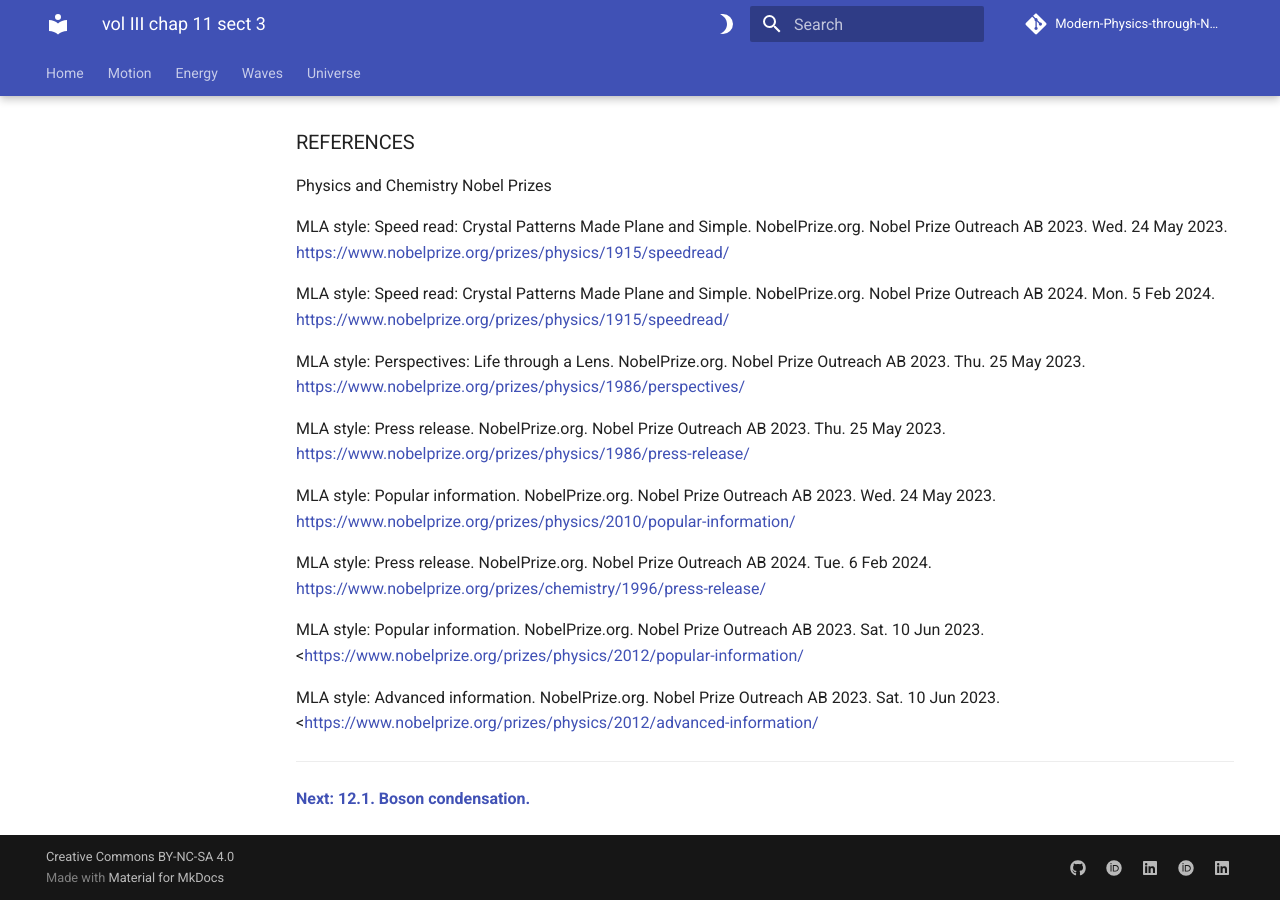
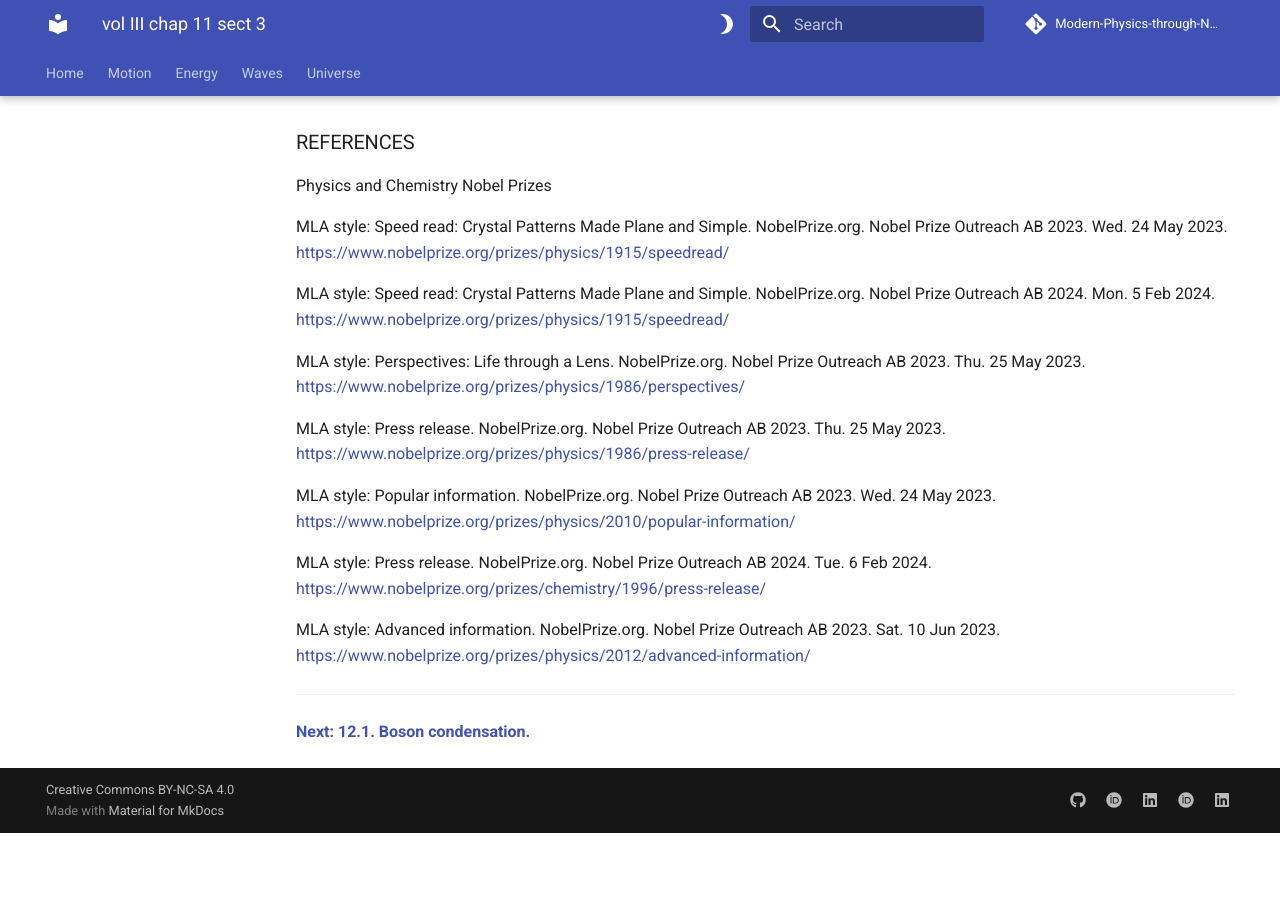
Before and after one commit to modphysnobel/modphysnobel.github.io, an MkDocs documentation site: the page built from docs/vol-III/vol-III-chap-11-sect-3.md, in a window 1280 px wide and 900 px high, scrolled down 9168 px. Built offline with MkDocs 1.6.1 and Material for MkDocs 9.7.7, drawn with Linux system fonts in a browser that asks for light colours; some web fonts are replaced; comment, search, counter and statistics services are not loaded; after the commit the page ends 10001 px from its top, so only the background shows below that.

Commit message:
Update vol-III-chap-11-sect-3.md

```diff
--- a/docs/vol-III/vol-III-chap-11-sect-3.md
+++ b/docs/vol-III/vol-III-chap-11-sect-3.md
@@ -1834,9 +1834,7 @@
 
 MLA style: Press release. NobelPrize.org. Nobel Prize Outreach AB 2024. Tue. 6 Feb 2024. <https://www.nobelprize.org/prizes/chemistry/1996/press-release/>
 
-MLA style: Popular information. NobelPrize.org. Nobel Prize Outreach AB 2023. Sat. 10 Jun 2023. <https://www.nobelprize.org/prizes/physics/2012/popular-information/
-
-MLA style: Advanced information. NobelPrize.org. Nobel Prize Outreach AB 2023. Sat. 10 Jun 2023. <https://www.nobelprize.org/prizes/physics/2012/advanced-information/
+MLA style: Advanced information. NobelPrize.org. Nobel Prize Outreach AB 2023. Sat. 10 Jun 2023. https://www.nobelprize.org/prizes/physics/2012/advanced-information/
 
 ***
 
```
